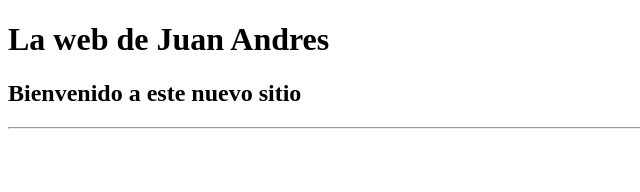
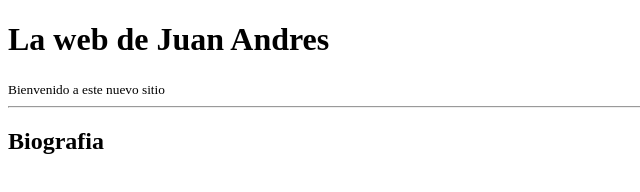
Before and after one commit to JuanZac27/primersitio, a plain HTML site: page index.html in a window 1280 px wide. Shown: the whole page, without its empty margins (0-640 px from the left). Drawn offline with Linux system fonts and the light colour scheme.

Commit message:
cambios agregados

```diff
--- a/index.html
+++ b/index.html
@@ -8,8 +8,13 @@
 <body>
     <header>
         <h1>La web de Juan Andres</h1>
-        <h2>Bienvenido a este nuevo sitio</h2>
+        <small>Bienvenido a este nuevo sitio</small>
         <hr>
         </header>
+        <main>
+            <section>
+                <h2>Biografia</h2>
+            </section>
+        </main>
 </body>
 </html>
```
